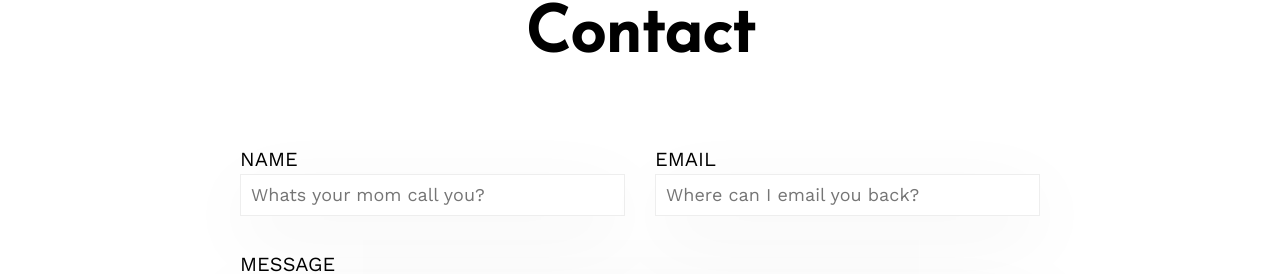
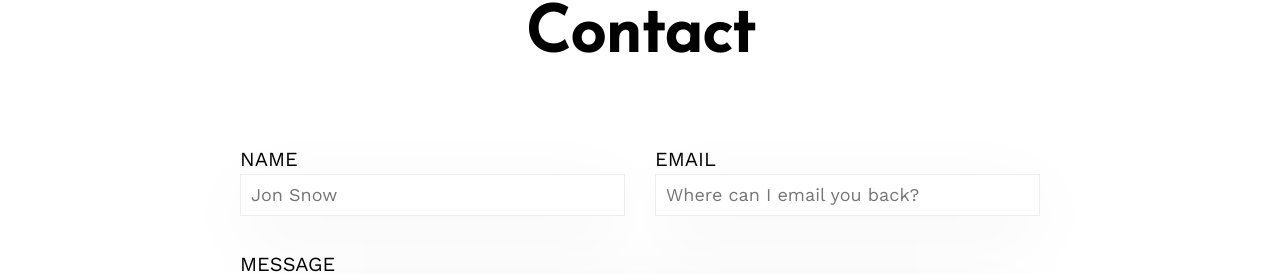
Before and after one commit to KyleS-99/Portfolio-Site, a React (Create React App) app in the folder client/: page / in a window 1280 px wide. Shown: the part 3092-3366 px from the top of the page. Built offline with nearby package versions, Linux system fonts and the light colour scheme.

Commit message:
Reset values when form submitted

```diff
--- a/client/src/components/Contact.js
+++ b/client/src/components/Contact.js
@@ -138,7 +138,13 @@ const Contact = () => {
         if (hiddenInput === '') {
             axios.post('/api/email', { email, name, message })
                 .then(res => {
-                    // console.log(res.data);
+                    setSubmittedStatus(true);
+                    setInputField({
+                        email: '',
+                        name: '',
+                        message: '',
+                        hiddenInput: ''
+                    });
                 })
                 .catch(err => {
                     setErrors(err.response.data);
@@ -159,7 +165,7 @@ const Contact = () => {
                                 <Label htmlFor="name">name</Label>
                                 <Input
                                     onChange={onChange}
-                                    placeholder="Whats your mom call you?"
+                                    placeholder="Jon Snow"
                                     value={inputData.name}
                                     type="text"
                                     name="name"
```
